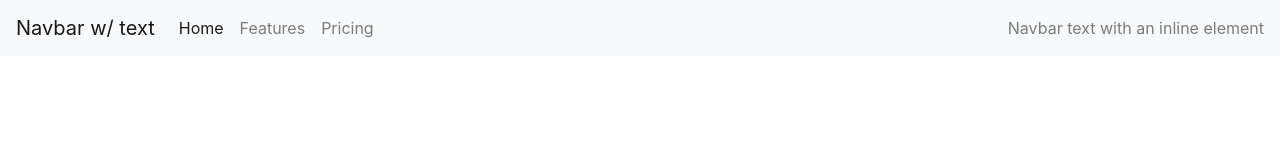
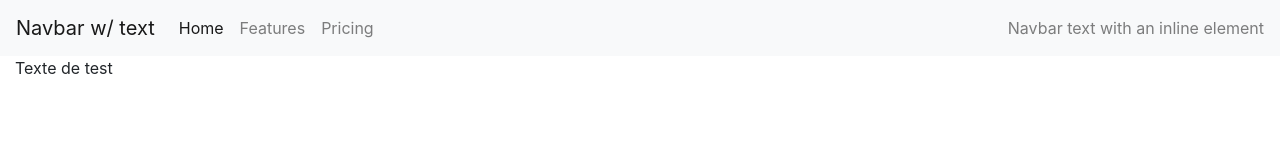
Before and after one commit to fredpenin/html-revision, a plain HTML site: page index.htm in a window 1280 px wide. Drawn offline with nearby package versions, Linux system fonts and the light colour scheme.

Commit message:
anim de texte

```diff
--- a/assets/js/script.js
+++ b/assets/js/script.js
@@ -4,3 +4,18 @@
     $(".nav-item").removeClass("active");
     $(this).addClass("active");
 });
+
+
+// animation du texte de titre qui s'affiche lettre après lettre
+$(document).ready(function(){
+    var arrTxt = $("#txt_anim").text().trim();//trim pour enlever les espaces avant et après le texte
+
+    // vidage de la zone de texte au chargement
+    $("#txt_anim").text("");
+
+    for(let i=0; i<=arrTxt.length; i++){
+        setTimeout(function(){
+            $("#txt_anim").append(arrTxt[i]);
+        }, 300 * i);
+    }
+});
--- a/index.htm
+++ b/index.htm
@@ -38,6 +38,15 @@
     <!-- //////////////////////////////////////////////////////// -->
 
 
+    <div class="container-fluid">
+        <div class="row">
+            <div class="col-sm-12">
+                <span id="txt_anim">Texte de test</span>
+            </div>
+
+        </div>
+    </div>
+
 
 
         <!-- script jquery -->
```
